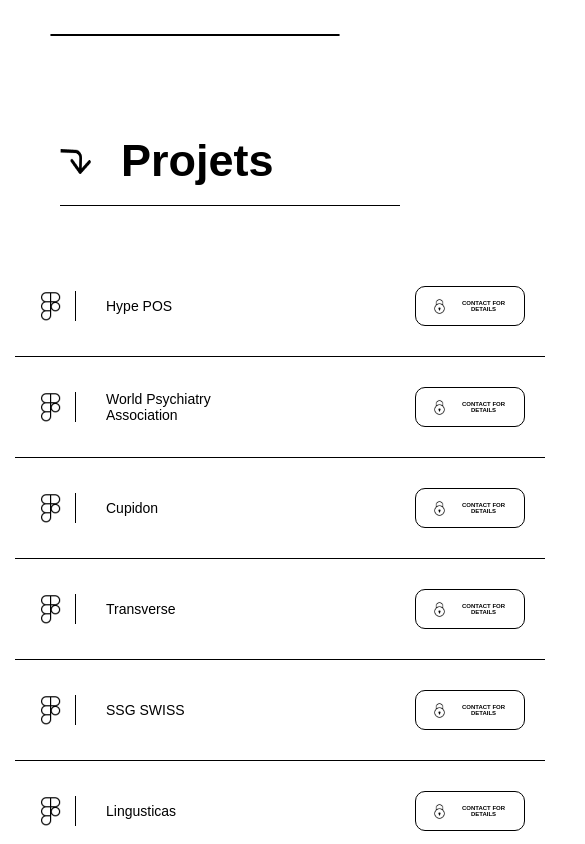
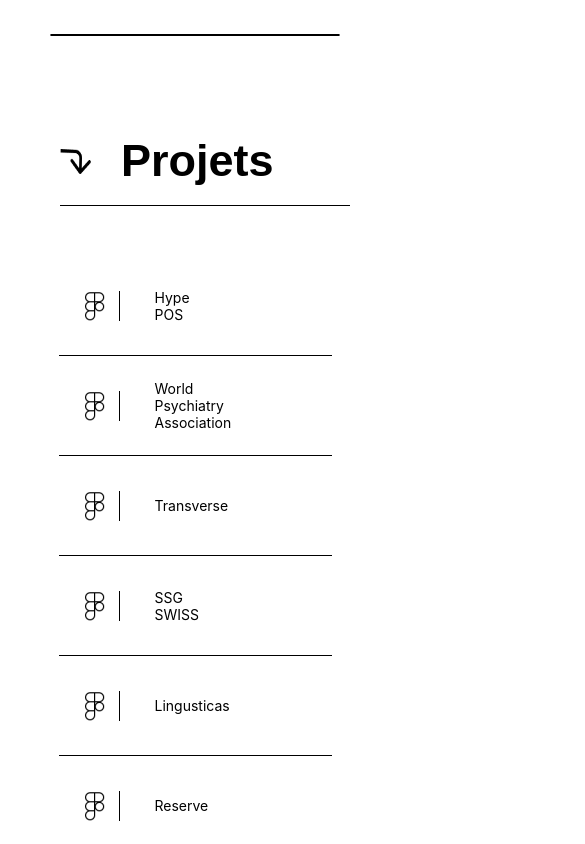
Before and after one commit to TOLOJANAHAR/natacha-portfolio, a React (Create React App) app: page / in a window 390 px wide. Shown: the part 1660-2504 px from the top of the page, 585 px wide, since content can reach past the window. Built offline with nearby package versions, Linux system fonts and the light colour scheme.

Commit message:
fix responsiveness

```diff
--- a/src/App.js
+++ b/src/App.js
@@ -123,7 +123,7 @@
         <img className='logon' src={logoo} alt={logoo}/>
         <div className='navnoirContent'>
           <NavNoir titre={"About"} onClick={aboutPart} />
-          <NavNoir titre={"Work"} onClick={projetPart} />
+          <NavNoir titre={"Works"} onClick={projetPart} />
           <NavNoir titre={"Experiences"} onClick={certPart} />
           <NavNoir titre={"Contacts"} onClick={footerPart} />
         </div>
--- a/src/components/Projet/projet.css
+++ b/src/components/Projet/projet.css
@@ -1,40 +1,33 @@
 .bloc{
-    display: inline-flex;
-    align-items: center;
-    margin-left: 50px;
-    margin-right: 50px;
-    border-bottom: 1px solid #000;
-    height: 100px;
-    margin-top: 0px;
-    /* border: 1px solid red; */
-}
-
-.bloc {
     display: flex;
     align-items: center;
-    padding-right: 20px;
-    padding-left: 20px;
-  }
+    justify-content: space-between;
+    width: 100%;
+    max-width: 1200px;
+    margin: 0 auto;
+    padding: 20px;
+    height: 100px;
+    /* border: 5px solid green; */
+    border-bottom: 1px solid black;
+    box-sizing: border-box;
+    gap: 15px;
+}
 
 .typeProjet{
     height: 40px;
     width: 40px;
 }
 .titreProjet{
-    color: #000;
-    font-family: Arial;
-    font-size: 25px;
-    font-style: normal;
-    font-weight: 200;
-    line-height: normal;
-    padding-left: 30px;
-    /* border: 1px solid red; */
-    width: 500px;
+        font-size: 25px;
+        padding-left: 20px;
+        flex: 1;
+        min-width: 0;
 }
 .imagepro{
     width: 250px;
     height: 300px;
     opacity: 0;
+    margin-right: 200px;
 }
 .lienContact {
     display: inline-flex;
@@ -75,6 +68,7 @@
     gap: 30px;
     height: 50px;
     margin-left: 50px;
+    margin-right:50px;
     padding-bottom: 19px;
     border-bottom: 1px solid #000;
 
@@ -107,33 +101,31 @@
     }
     .titreProjet{
         font-size: 14px ;
-        width: 100px;
-        text-align: left;
-        width: 150px;
+
     }
     .imagepro{
         height: 200px;
         width: 150px;
+        margin-left: 100px;
     }
     .bloctitreProjet{
-        margin-left: 15px;
         margin-left: 10px;
         margin-right: 0px;
         height: 60px;
 
     }
     .bloc{
-        margin-left: 15px;
-        width: 490px;
+        /* margin-left: 15px; */
+        width: 70%;
+        /* border: 1px solid red; */
     }
     .lock{
         height: 17px;
         width: 17px;
     }
     .lienContact{
-        font-weight: 800;
-        font-size: 6px;
-        height: 40px;
-        width: 110px;
+        font-size: 8px;
+        padding: 8px 10px;
+        white-space: nowrap;
     }
 }
--- a/src/components/Projet/projet.js
+++ b/src/components/Projet/projet.js
@@ -30,12 +30,13 @@
   };
     return (
       <div className='bloc' id={`bbloc-${id}`}>
-        <img className='typeProjet' src={typeProjet} alt={typeProjet}
-          style={{ borderRight: '1px solid #000', paddingRight: '10px' }} />
-        <p className='titreProjet'id={`textee-${id}`} >{titreProjet}</p>
-        <img className="imagepro" id={`image-${id}`} src={source} alt={"sary"} />
+          <img className='typeProjet' src={typeProjet} alt={typeProjet}
+            style={{ borderRight: '1px solid #000', paddingRight: '10px' }} />
+          <p className='titreProjet'id={`textee-${id}`} >{titreProjet}</p>
+          <img className="imagepro" id={`image-${id}`} src={source} alt={"sary"} />
+
         <button className='lienContact'onClick={sendMessage} >
-          <img className='lock'  src={lock} alt={lock} /> CONTACT FOR DETAILS
+          <img className='lock'  src={lock} alt={lock} /> CONTACT <br/> FOR DETAILS
         </button>
       </div>
     );
@@ -167,7 +168,7 @@
         <div ref={listProjet} className="listeProjet">
           <Projets typeProjet={figma} titreProjet={"Hype POS"} source={hype} id={1} />
           <Projets typeProjet={figma} titreProjet={"World Psychiatry Association"} source={wpa} id={2} />
-          <Projets typeProjet={figma} titreProjet={"Cupidon"} source={cupidon} id={3} />
+          {/* <Projets typeProjet={figma} titreProjet={"Cupidon"} source={cupidon} id={3} /> */}
           <Projets typeProjet={figma} titreProjet={"Transverse"} source={transverse} id={4} />
           <Projets typeProjet={figma} titreProjet={"SSG SWISS"} source={ssg} id={5} />
           <Projets typeProjet={figma} titreProjet={"Lingusticas"} source={lingustica} id={6} />
--- a/src/components/Technologies/tech.css
+++ b/src/components/Technologies/tech.css
@@ -96,7 +96,8 @@
     .Tech{
         display: flex;
         flex-direction: column;
-        width: 93.9%;
+        width: 82%;
+        /* 93,9 */
 
     }
     .TechDroiteHaut{
@@ -116,7 +117,8 @@
     .Technologie{
         font-size: 30px;
         padding: 20px 10px;
-        width: 400px;
+        width: 300px;
+        /* border: 1px solid red; */
     }
     .arrowTwo{
         height: 50px;
--- a/src/components/nav/navigation.css
+++ b/src/components/nav/navigation.css
@@ -299,10 +299,9 @@
     .link-content-down{
         display: flex;
         flex-direction: column;
-        width:200px;
-        margin-left: -10px;
-        padding-top: 30px;
-        padding-left: 150px;
+        justify-content: center;   /* centre horizontalement */
+        align-items: center;       /* centre verticalement */
+        width:93%;
     }
     .close{
         margin-top: -20px;
--- a/src/first.css
+++ b/src/first.css
@@ -25,21 +25,22 @@
     transform: translateY(-2px);
     font-weight: bold;
 }
-.navbar{
+.navbar {
   width: 450px;
   height: 40px;
-    flex-shrink: 0;
   border-radius: 20px;
   background: #0e0e0e;
   display: inline-flex;
-    padding: 8px 8px;
+  padding: 8px;
   justify-content: center;
   align-items: center;
   gap: 30px;
   position: fixed;
-    bottom: 0;
-    margin-left: 500px;
-    margin-bottom: 15px;
+  bottom: 15px;
+
+  left: 50%;
+  transform: translateX(-50%);
+
   border: 4px solid rgb(33, 33, 33);
   opacity: 0;
   z-index: 3;
@@ -179,10 +180,12 @@
         margin-left: 25px;
         width: 450px;
     }
-    .navbar{
-        margin-left: 100px;
+    .navbar {
+        left: 50%;
+        transform: translateX(-50%);
+        width: 90%;
+        max-width: 380px;
         gap: 5px;
-        width: 380px;
     }
     .linknav{
         font-size: 10px;
```
Lines whose indentation alone changed are shown as unchanged.
